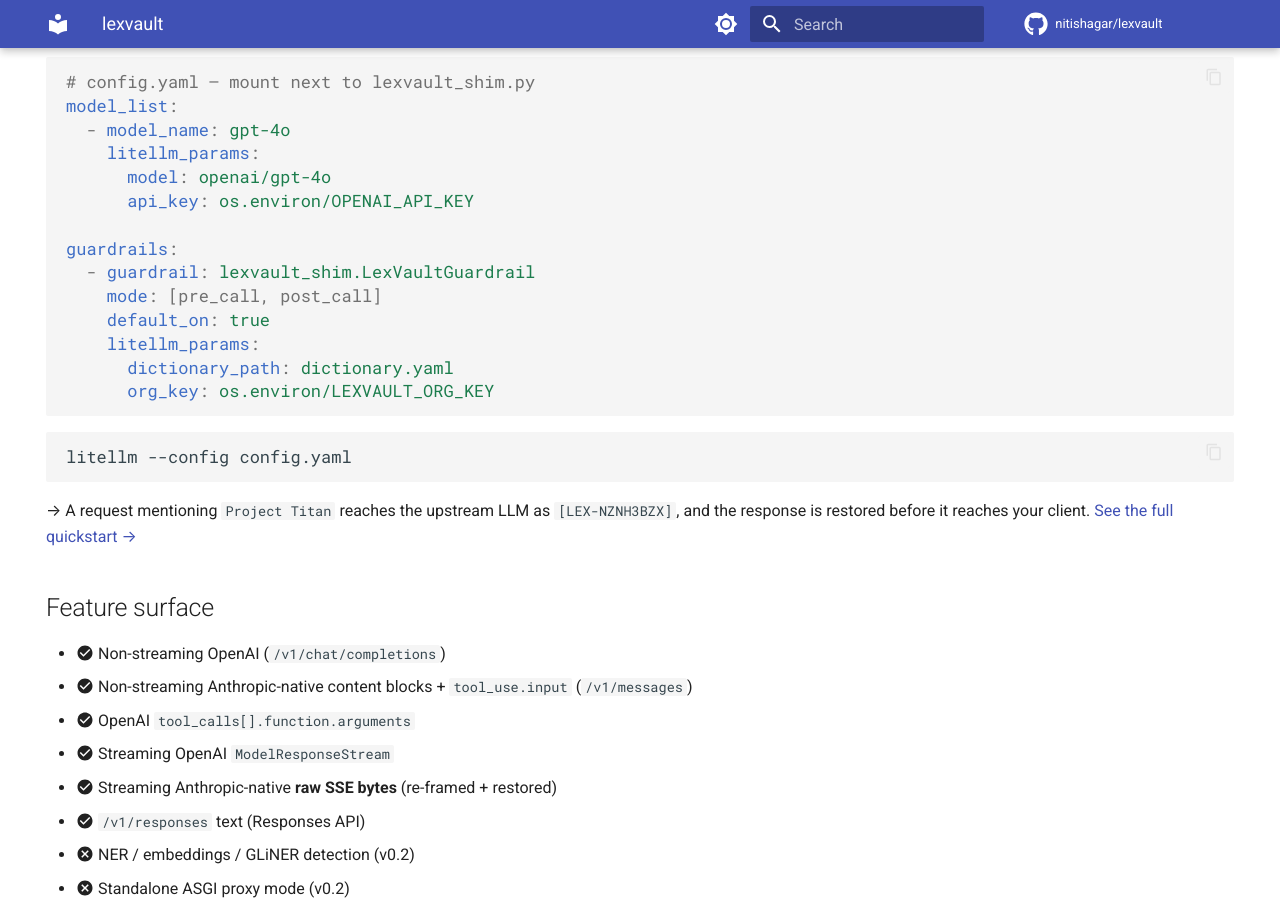
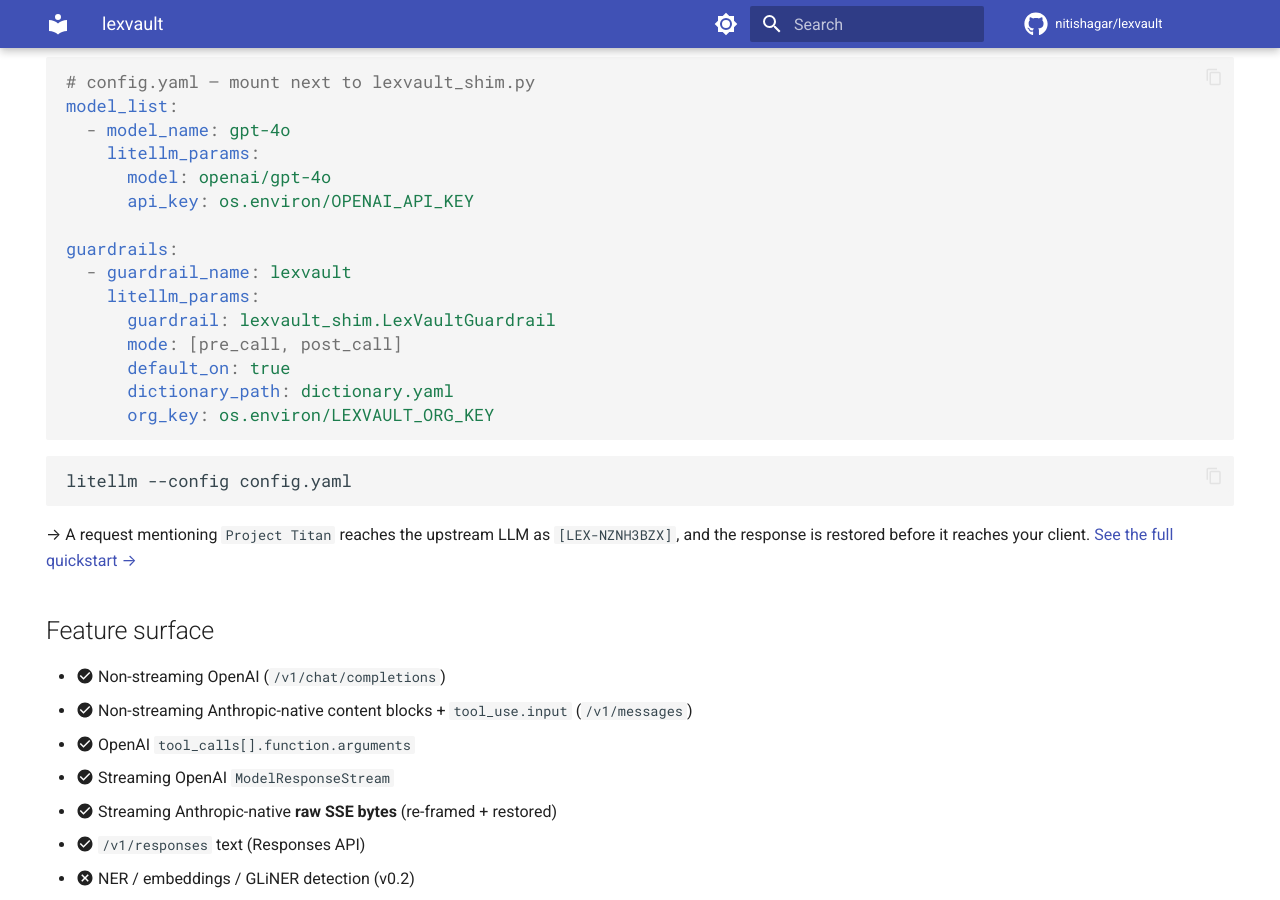
Before and after one commit to nitishagar/lexvault, an MkDocs documentation site: the page built from docs/index.md, in a window 1280 px wide and 900 px high, scrolled down 1062 px. Built offline with MkDocs 1.6.1 and Material for MkDocs 9.7.7, drawn with Linux system fonts in a browser that asks for light colours; comment, search, counter and statistics services are not loaded.

Commit message:
docs(home): fix guardrail config shape on homepage landing (CS-D1 consistency)
The homepage quickstart block still showed the old top-level guardrail/mode/
default_on shape that LiteLLM's loader rejects. Aligned with the corrected
guardrail_name + litellm_params nesting used across all other docs.

````diff
--- a/docs/index.md
+++ b/docs/index.md
@@ -43,10 +43,11 @@ model_list:
       api_key: os.environ/OPENAI_API_KEY
 
 guardrails:
-  - guardrail: lexvault_shim.LexVaultGuardrail
-    mode: [pre_call, post_call]
-    default_on: true
+  - guardrail_name: lexvault
     litellm_params:
+      guardrail: lexvault_shim.LexVaultGuardrail
+      mode: [pre_call, post_call]
+      default_on: true
       dictionary_path: dictionary.yaml
       org_key: os.environ/LEXVAULT_ORG_KEY
 ```
````
